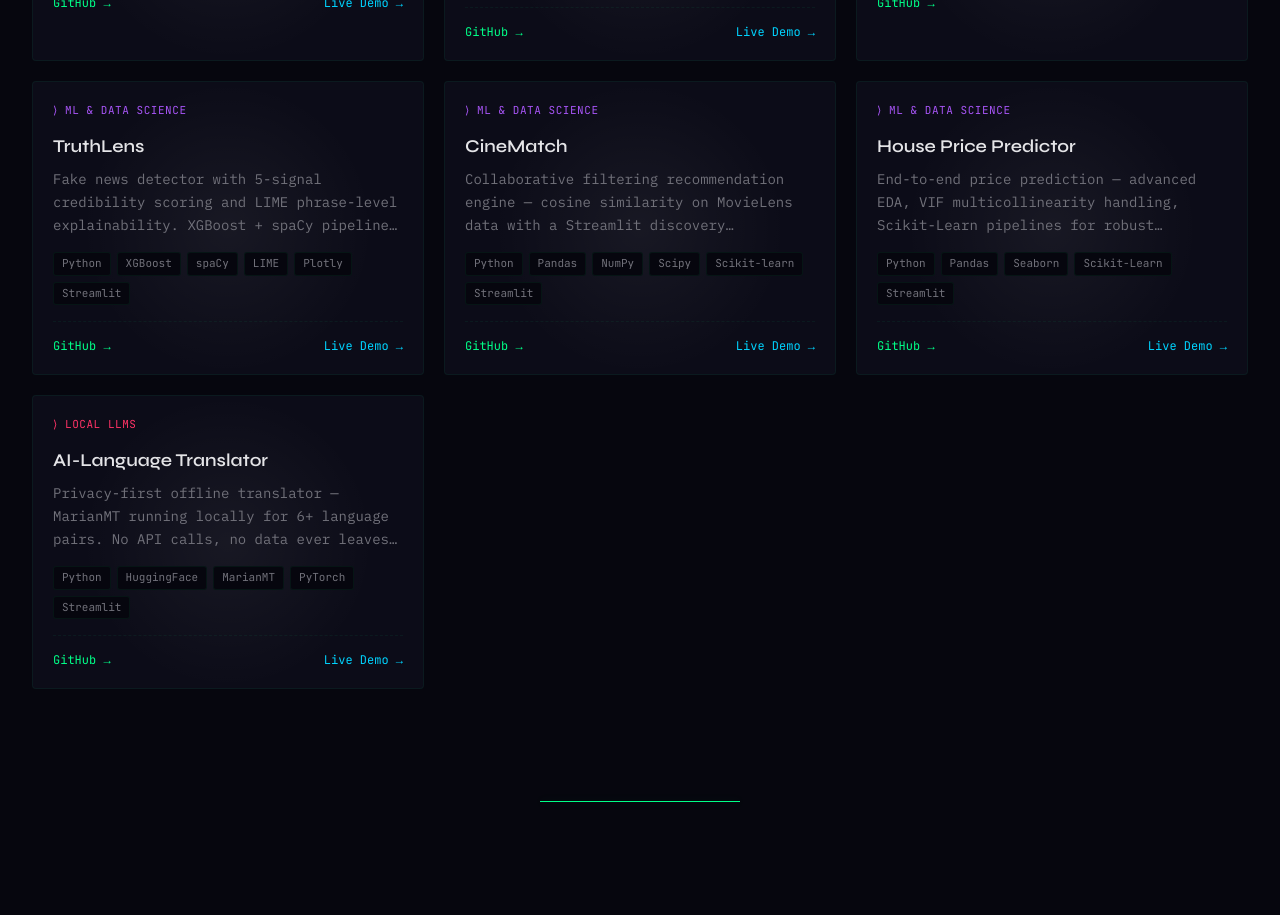
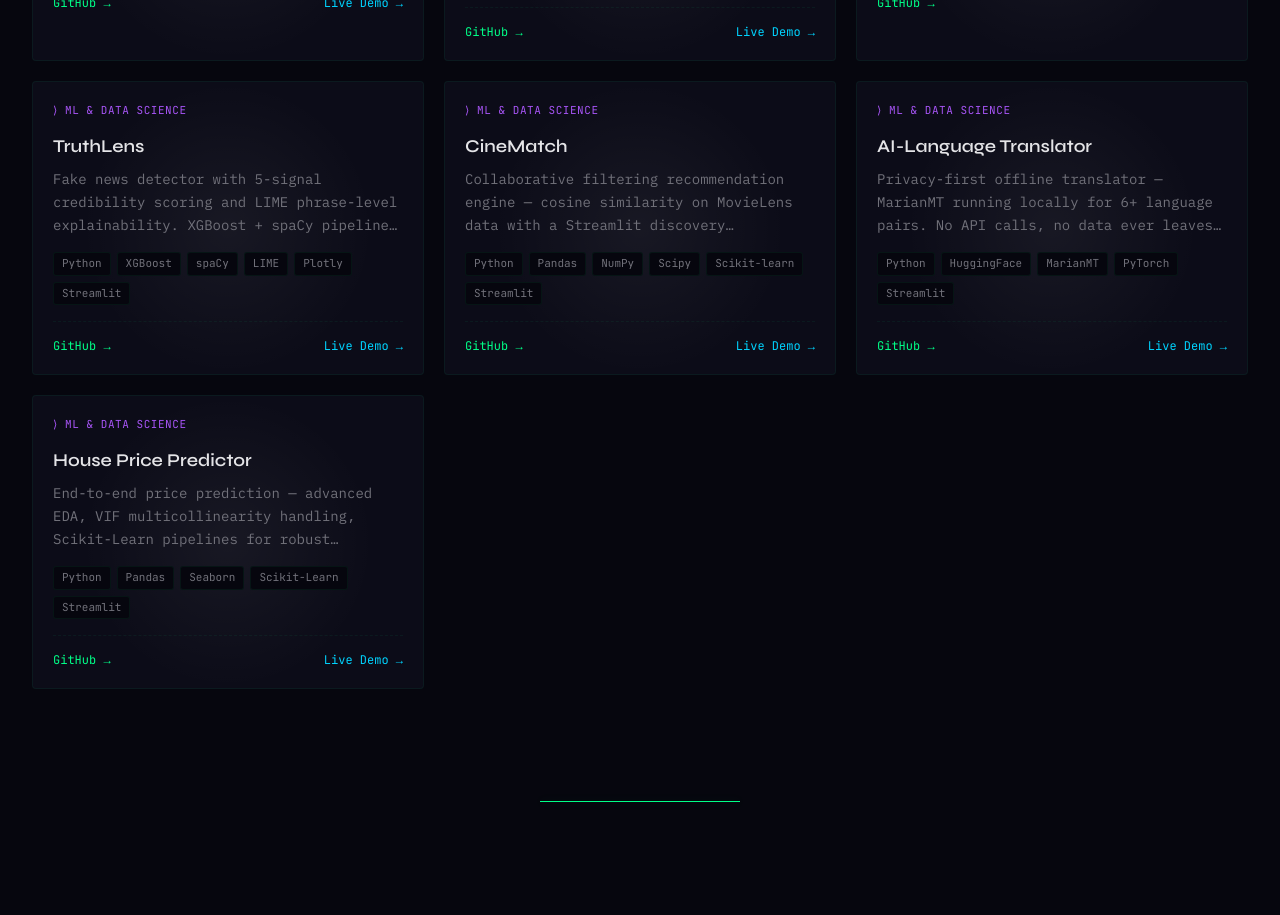
Before and after one commit to Swapnil-bo/Portfolio, a React (Vite) app: page / in a window 1280 px wide. Shown: the part 3500-4415 px from the top of the page. Built offline with nearby package versions, Linux system fonts and the light colour scheme.

Commit message:
feat: move AI-Language Translator to ML & Data Science after CineMatch
Co-Authored-By: Claude Opus 4.6 <noreply@anthropic.com>

```diff
--- a/src/data/projects.js
+++ b/src/data/projects.js
@@ -153,6 +153,15 @@ export const projects = [
     demo: "https://cinematch-srhdqinjayyzzwhvayghmy.streamlit.app/"
   },
   {
+    name: "AI-Language Translator",
+    desc: "Privacy-first offline translator — MarianMT running locally for 6+ language pairs. No API calls, no data ever leaves your machine.",
+    tags: ["Python", "HuggingFace", "MarianMT", "PyTorch", "Streamlit"],
+    category: "ML & Data Science",
+    featured: false,
+    github: "https://github.com/Swapnil-bo/AI-Language-Translator",
+    demo: "https://ai-language-translator-crd3s3hykkbdu6wec2o6qj.streamlit.app/"
+  },
+  {
     name: "House Price Predictor",
     desc: "End-to-end price prediction — advanced EDA, VIF multicollinearity handling, Scikit-Learn pipelines for robust regression modeling.",
     tags: ["Python", "Pandas", "Seaborn", "Scikit-Learn", "Streamlit"],
@@ -160,14 +169,5 @@ export const projects = [
     featured: false,
     github: "https://github.com/Swapnil-bo/House-Price-Predictor",
     demo: "https://house-price-predictor-h4xszy5zhgrt42wjtcwkhb.streamlit.app/"
-  },
-  {
-    name: "AI-Language Translator",
-    desc: "Privacy-first offline translator — MarianMT running locally for 6+ language pairs. No API calls, no data ever leaves your machine.",
-    tags: ["Python", "HuggingFace", "MarianMT", "PyTorch", "Streamlit"],
-    category: "Local LLMs",
-    featured: false,
-    github: "https://github.com/Swapnil-bo/AI-Language-Translator",
-    demo: "https://ai-language-translator-crd3s3hykkbdu6wec2o6qj.streamlit.app/"
   }
 ];
```
